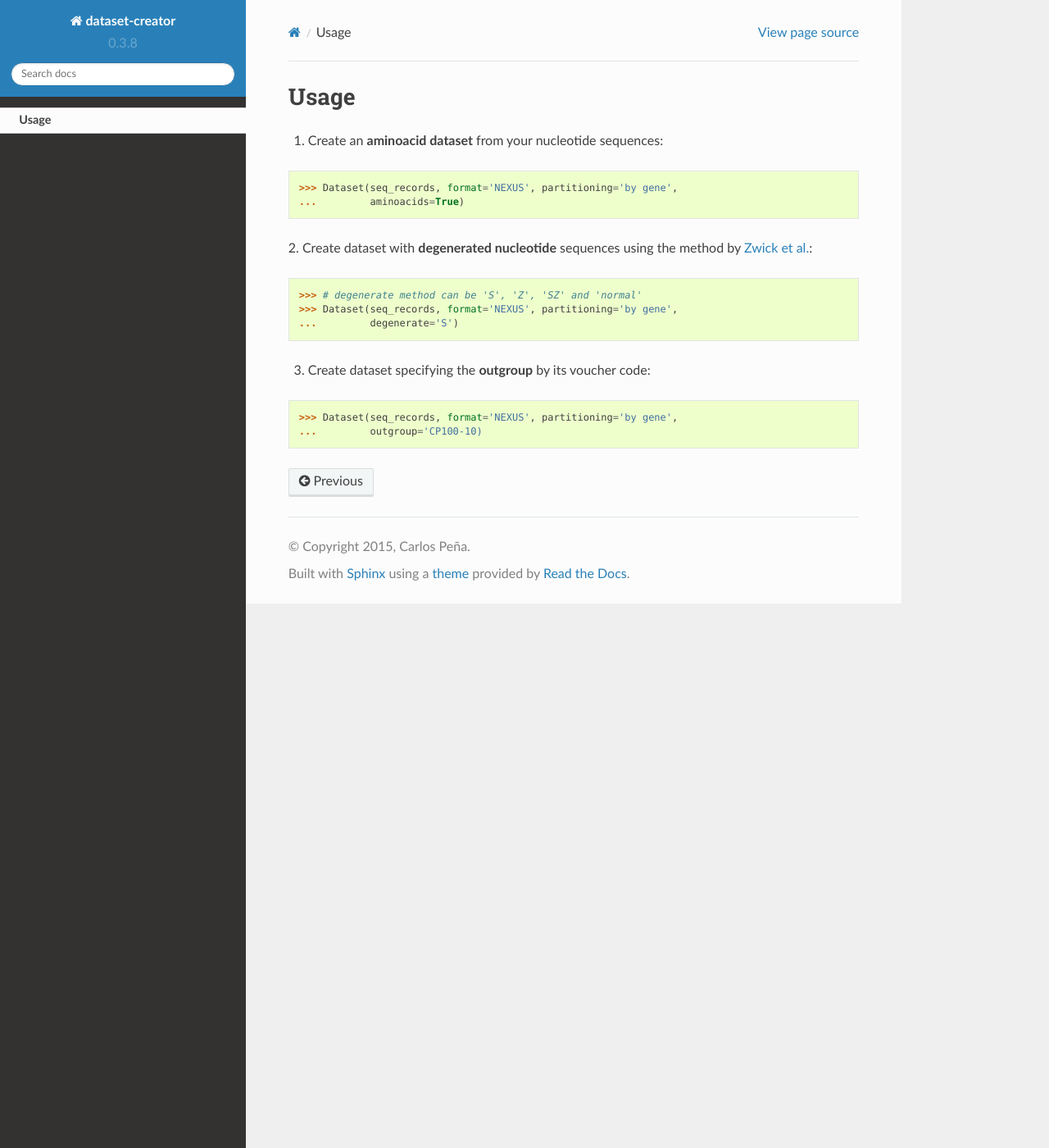
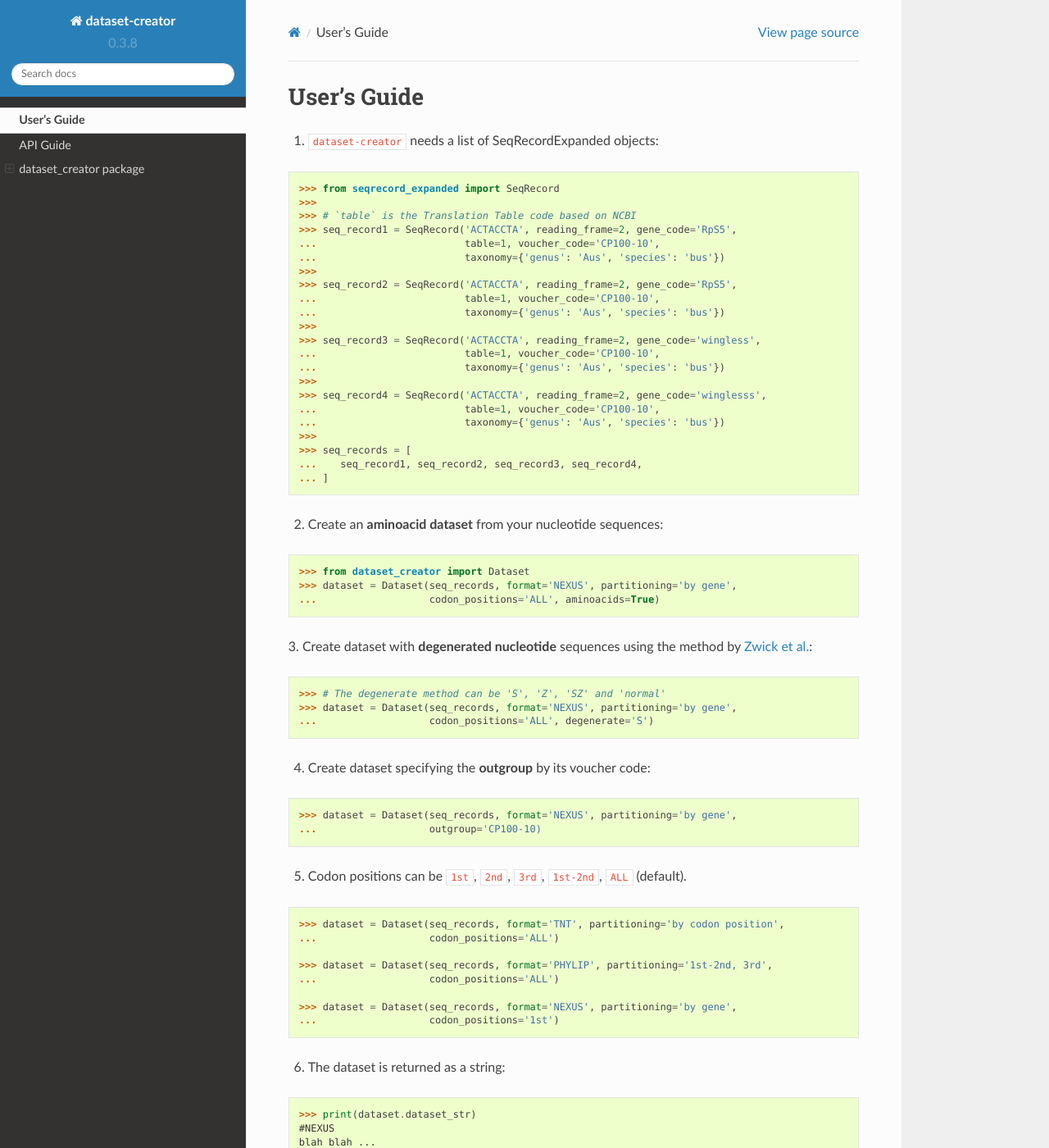
Before and after one commit to carlosp420/dataset-creator, a Sphinx documentation site: the page built from docs/usage.rst, in a window 1280 px wide and 1400 px high. Shown: the whole window at 82% size. Built offline with Sphinx 7.4.7 and the Read the Docs theme 2.0.0, drawn with Linux system fonts in a browser that asks for light colours; pages that are not in the unit, such as notebooks, are missing from menus; some of the changed text lies outside the part shown.

Commit message:
improved docs

```diff
--- a/docs/dataset_creator.rst
+++ b/docs/dataset_creator.rst
@@ -32,6 +32,14 @@ dataset_creator.exceptions module
 ---------------------------------
 
 .. automodule:: dataset_creator.exceptions
+    :members:
+    :undoc-members:
+    :show-inheritance:
+
+dataset_creator.genbank_fasta module
+------------------------------------
+
+.. automodule:: dataset_creator.genbank_fasta
     :members:
     :undoc-members:
     :show-inheritance:
--- a/docs/modules.rst
+++ b/docs/modules.rst
@@ -5,4 +5,3 @@ dataset_creator
    :maxdepth: 4
 
    dataset_creator
-   modules
--- a/docs/usage.rst
+++ b/docs/usage.rst
@@ -1,25 +1,80 @@
-Usage
-=====
+User's Guide
+============
 
-1. Create an **aminoacid dataset** from your nucleotide sequences:
+1. ``dataset-creator`` needs a list of SeqRecordExpanded objects::
 
 .. code-block:: python
 
-    >>> Dataset(seq_records, format='NEXUS', partitioning='by gene',
-    ...         aminoacids=True)
+    >>> from seqrecord_expanded import SeqRecord
+    >>>
+    >>> # `table` is the Translation Table code based on NCBI
+    >>> seq_record1 = SeqRecord('ACTACCTA', reading_frame=2, gene_code='RpS5',
+    ...                         table=1, voucher_code='CP100-10',
+    ...                         taxonomy={'genus': 'Aus', 'species': 'bus'})
+    >>>
+    >>> seq_record2 = SeqRecord('ACTACCTA', reading_frame=2, gene_code='RpS5',
+    ...                         table=1, voucher_code='CP100-10',
+    ...                         taxonomy={'genus': 'Aus', 'species': 'bus'})
+    >>>
+    >>> seq_record3 = SeqRecord('ACTACCTA', reading_frame=2, gene_code='wingless',
+    ...                         table=1, voucher_code='CP100-10',
+    ...                         taxonomy={'genus': 'Aus', 'species': 'bus'})
+    >>>
+    >>> seq_record4 = SeqRecord('ACTACCTA', reading_frame=2, gene_code='winglesss',
+    ...                         table=1, voucher_code='CP100-10',
+    ...                         taxonomy={'genus': 'Aus', 'species': 'bus'})
+    >>>
+    >>> seq_records = [
+    ...    seq_record1, seq_record2, seq_record3, seq_record4,
+    ... ]
 
-2. Create dataset with **degenerated nucleotide** sequences using the method by
+
+2. Create an **aminoacid dataset** from your nucleotide sequences:
+
+.. code-block:: python
+
+    >>> from dataset_creator import Dataset
+    >>> dataset = Dataset(seq_records, format='NEXUS', partitioning='by gene',
+    ...                   codon_positions='ALL', aminoacids=True)
+
+3. Create dataset with **degenerated nucleotide** sequences using the method by
 `Zwick et al. <http://www.phylotools.com/ptdegenoverview.htm>`_:
 
 .. code-block:: python
 
-    >>> # degenerate method can be 'S', 'Z', 'SZ' and 'normal'
-    >>> Dataset(seq_records, format='NEXUS', partitioning='by gene',
-    ...         degenerate='S')
+    >>> # The degenerate method can be 'S', 'Z', 'SZ' and 'normal'
+    >>> dataset = Dataset(seq_records, format='NEXUS', partitioning='by gene',
+    ...                   codon_positions='ALL', degenerate='S')
 
-3. Create dataset specifying the **outgroup** by its voucher code:
+4. Create dataset specifying the **outgroup** by its voucher code:
 
 .. code-block:: python
 
-    >>> Dataset(seq_records, format='NEXUS', partitioning='by gene',
-    ...         outgroup='CP100-10)
+    >>> dataset = Dataset(seq_records, format='NEXUS', partitioning='by gene',
+    ...                   outgroup='CP100-10)
+
+5. Codon positions can be ``1st``, ``2nd``, ``3rd``, ``1st-2nd``, ``ALL`` (default).
+
+.. code-block:: python
+
+    >>> dataset = Dataset(seq_records, format='TNT', partitioning='by codon position',
+    ...                   codon_positions='ALL')
+
+    >>> dataset = Dataset(seq_records, format='PHYLIP', partitioning='1st-2nd, 3rd',
+    ...                   codon_positions='ALL')
+
+    >>> dataset = Dataset(seq_records, format='NEXUS', partitioning='by gene',
+    ...                   codon_positions='1st')
+
+6. The dataset is returned as a string:
+
+.. code-block:: python
+
+    >>> print(dataset.dataset_str)
+    #NEXUS
+    blah blah ...
+
+API Guide
+=========
+
+.. include:: dataset_creator.rst
```
Also changed, not shown: 2 other files.
